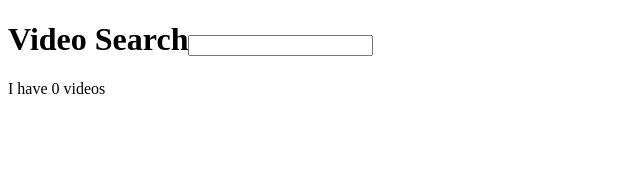
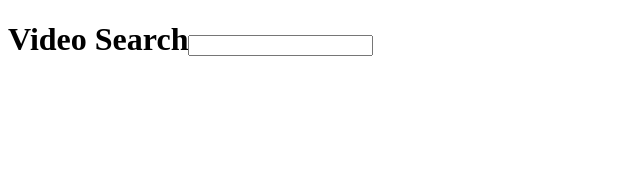
Before and after one commit to martinezjf2/videos, a React (Create React App) app: page / in a window 1280 px wide. Shown: the top 170 px of the page, without its empty margins (0-640 px from the left). Built offline with nearby package versions, Linux system fonts and the light colour scheme; the HTML template or start-up script is replaced by a standard one.

Commit message:
mapped over the videos and returned the VideoItem component

```diff
--- a/src/components/VideoList.jsx
+++ b/src/components/VideoList.jsx
@@ -2,7 +2,12 @@ import React from "react";
 import VideoItem from './VideoItem'
 
 const VideoList = ({ videos }) => {
-    return <div>I have {videos.length} videos</div>
+
+    const renderedList = videos.map((video) => {
+        return <VideoItem />
+    })
+
+    return <div>{renderedList}</div>
 };
 
 export default VideoList
```
